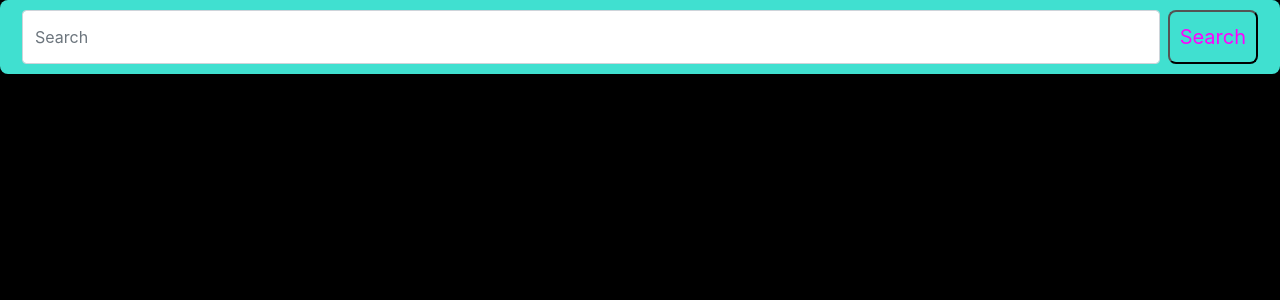
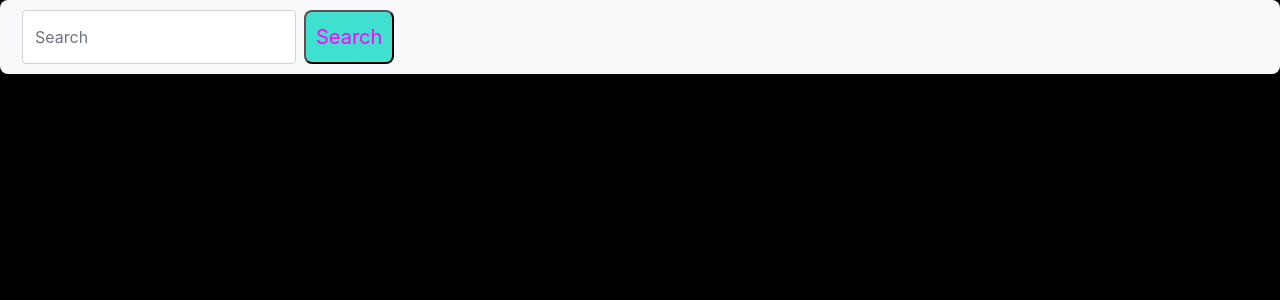
Before and after one commit to zhafner/capstone-frontend, a React (Create React App) app: page /Browse in a window 1280 px wide. Shown: the top 300 px of the page. Built offline with nearby package versions, Linux system fonts and the light colour scheme.

Commit message:
Fixed ClassName

```diff
--- a/src/Browse.js
+++ b/src/Browse.js
@@ -46,7 +46,7 @@ const Browse = ()=>{
     return (
         <div id="body">
 
-    <nav className="navbar navbar-light bg-light" className="SUPPOSEDTOBEBUFFALO">
+    <nav className="navbar navbar-light bg-light SUPPOSEDTOBEBUFFALO">
     <div className="container-fluid">
       <form className="d-flex"
       //add onSubmit function [done]
@@ -77,7 +77,7 @@ const Browse = ()=>{
                           </button>
                       </p>
                       <div className={value.id===expandedMovieID ? "collapse show" : "collapse"} id="collapseExample">
-                        <a href={streamingInfo?.link} target="_blank"><div className="card card-body" className="SUPPOSEDTOBEBUFFALO">
+                        <a href={streamingInfo?.link} target="_blank"><div className="card card-body SUPPOSEDTOBEBUFFALO">
                           {streamingInfo?.buy?.map(service=>{
                             return <li key={service.provider_id}> <img src={`https://image.tmdb.org/t/p/original/${service.logo_path}`}/> {service.provider_name}
 
```
